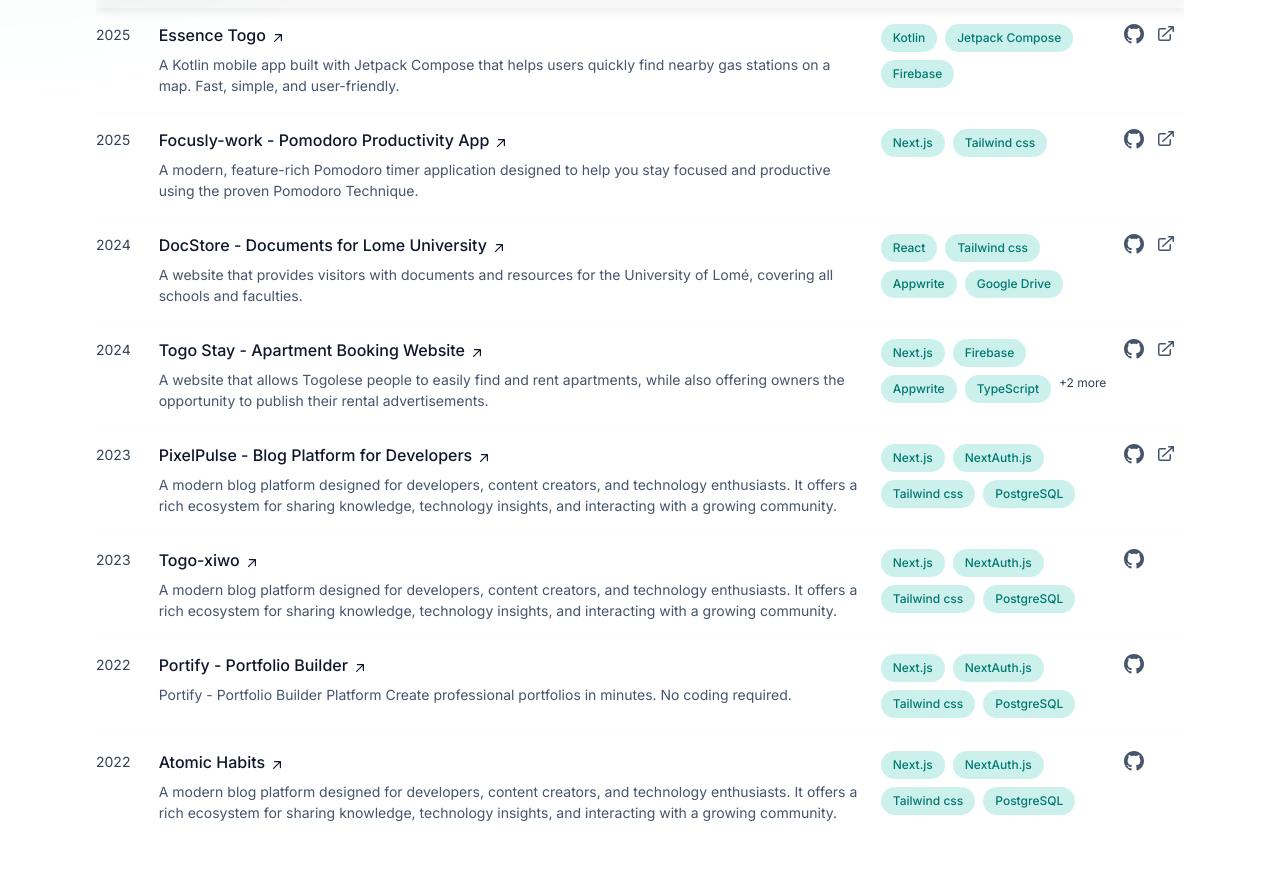
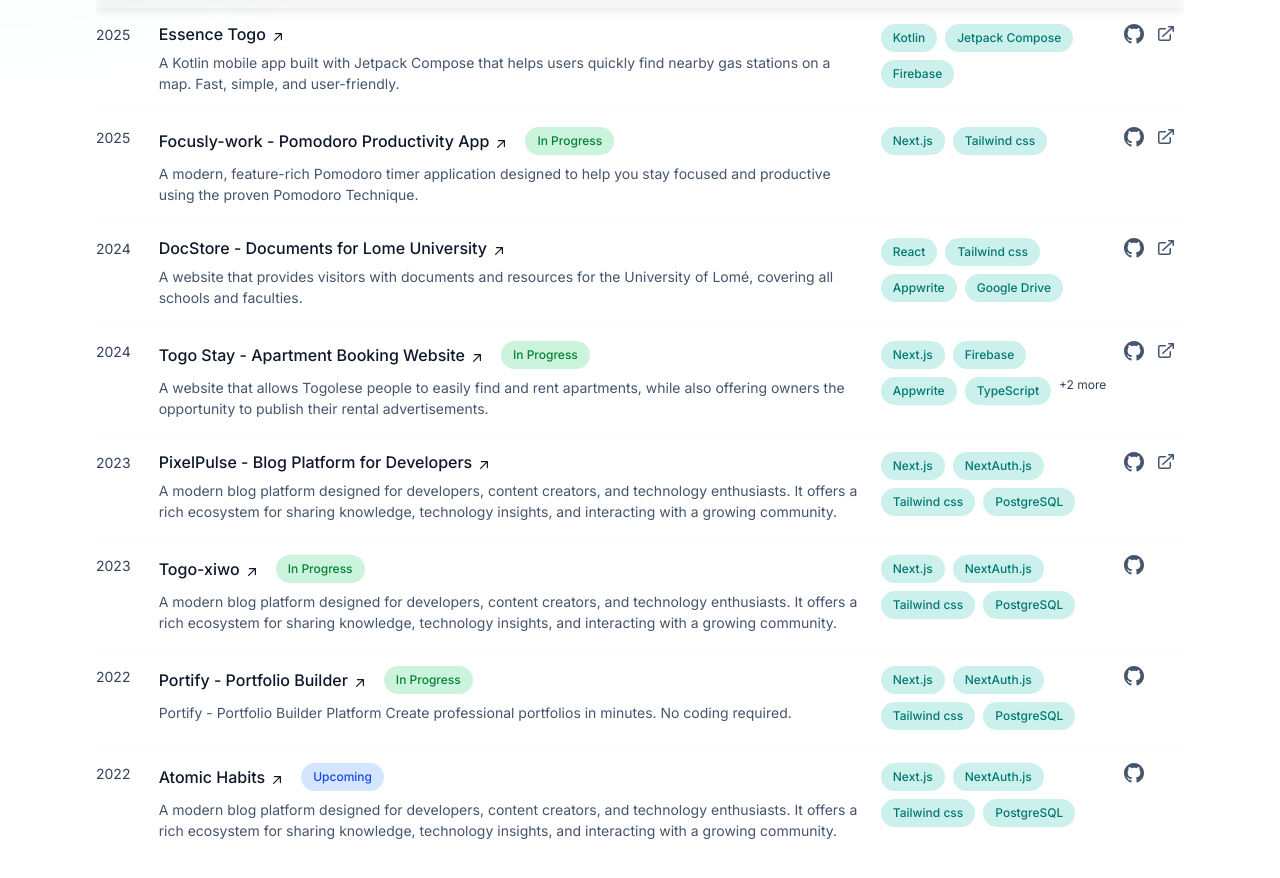
Before and after one commit to Rahim10020/freelance_portfolio, a Next.js app: page /projects in a window 1280 px wide. Shown: the part 360-1238 px from the top of the page. Built offline with nearby package versions, Linux system fonts and the light colour scheme; no server answers.

Commit message:
ajouts des badges dans la pages qui affiche tous les projets

```diff
--- a/src/app/projects/page.tsx
+++ b/src/app/projects/page.tsx
@@ -1,14 +1,38 @@
+'use client';
+
 import Link from 'next/link';
 import { projects } from '@/lib/data';
 import MouseEffect from '@/components/ui/MouseEffect';
 import ControlsPanel from '@/components/ui/ControlsPanel';
-
-export const metadata = {
-    title: 'Projects Archive - Rahim ALI',
-    description: 'Complete archive of my projects and work',
-};
+import { useLanguage } from '@/contexts/LanguageContext';
 
 export default function ProjectsArchive() {
+    const { t } = useLanguage();
+
+    const getStatusBadge = (status?: string) => {
+        if (!status || status === 'completed') return null;
+
+        const statusText = t.projects.status[status as keyof typeof t.projects.status];
+        const baseClasses = "inline-flex items-center rounded-full px-3 py-1 text-xs font-medium leading-5 ml-2";
+
+        switch (status) {
+            case 'in-progress':
+                return (
+                    <span className={`${baseClasses} bg-green-500/20 text-green-700 dark:bg-green-400/10 dark:text-green-300`}>
+                        {statusText}
+                    </span>
+                );
+            case 'upcoming':
+                return (
+                    <span className={`${baseClasses} bg-blue-500/20 text-blue-700 dark:bg-blue-400/10 dark:text-blue-300`}>
+                        {statusText}
+                    </span>
+                );
+            default:
+                return null;
+        }
+    };
+
     return (
         <>
             <MouseEffect />
@@ -85,7 +109,7 @@ export default function ProjectsArchive() {
                                             <div className="translate-y-px text-slate-700">{year}</div>
                                         </td>
                                         <td className="py-4 pr-4 align-top font-semibold leading-snug text-slate-200">
-                                            <div>
+                                            <div className="flex items-center flex-wrap gap-2">
                                                 {hasLink ? (
                                                     <a
                                                         href={mainLink}
@@ -111,6 +135,7 @@ export default function ProjectsArchive() {
                                                 ) : (
                                                     <span>{project.title}</span>
                                                 )}
+                                                {getStatusBadge(project.status)}
                                             </div>
                                             <div className="mt-2 text-sm leading-normal text-slate-600 dark:text-slate-400 font-normal">
                                                 {project.description}
```
Also changed, not shown: todo.txt.
